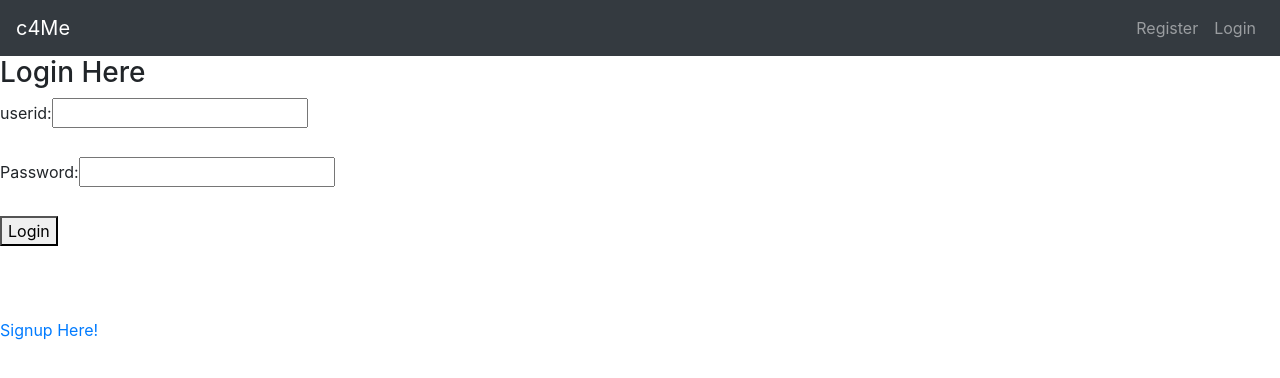
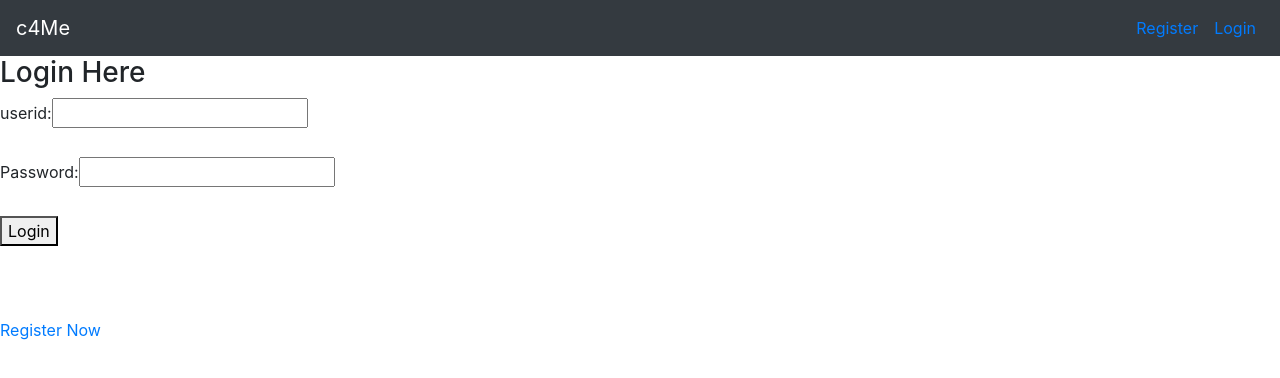
Before and after one commit to lyzhng/c4me, a React (Create React App) app in the folder client/: page /login in a window 1280 px wide. Shown: the top 378 px of the page. Built offline with nearby package versions, Linux system fonts and the light colour scheme; no server answers.

Commit message:
Fixed navbar routing bug

```diff
--- a/client/src/App.js
+++ b/client/src/App.js
@@ -7,32 +7,35 @@ import Auth from './components/auth/Auth.jsx';
 import SearchColleges from './components/college/SearchColleges.jsx';
 import Navbar from './components/navbar/CNavbar';
 import Admin from './components/admin/Admin.jsx';
+import Profile from './components/profile/Profile.jsx';
 
 export default class App extends React.Component {
 
-  refresh = () =>{
-		this.setState({});
+	logout = (event)=>{
+    event.preventDefault();
+    document.cookie = 'token=;expires=Thu, 01 Jan 1970 00:00:01 GMT;';
+    this.setState({})
 	}
 
   render(){
     const NavAuth = Auth(Navbar);
     return (
+      <BrowserRouter>
        <div className="App">
-        <NavAuth />
-       <BrowserRouter>
+       <NavAuth logout = {this.logout.bind(this)} />
           <Switch>
             <Route exact path = "/" component = {HomeScreen} />
-                <Route exact path = "/register" component = {Register} />
-                <Route exact path = "/login" component = {Login} />
-                {/* <Route path = "/profile/:userid" component={Auth(Profile)} /> */}
+            <Route exact path = "/register" component = {Auth(Register)} />
+            <Route exact path = "/login" component = {Auth(Login)} />
+            <Route path = "/profile/:userid" component={Auth(Profile)} />
             <Route path = "/colleges" component = {Auth(SearchColleges)} />
             {/* <Route path  = "/college/:name" component = {Auth(College)} /> */}
             {/* <Route path = "/highschools" component = {Auth(Highschools)} /> */}
             <Route exact path = "/admin" component = {Auth(Admin)} />
             <Route path = "/:any" component = {HomeScreen} />
           </Switch>
+        </div>
       </BrowserRouter>
-      </div>
     );
   }
 
--- a/client/src/components/auth/Login.jsx
+++ b/client/src/components/auth/Login.jsx
@@ -1,6 +1,7 @@
 import React from 'react';
 import "./index.css"
 import axios from 'axios'
+import {Redirect, Link} from 'react-router-dom';
 
 export default class Login extends React.Component{
     state={
@@ -37,27 +38,32 @@ export default class Login extends React.Component{
     }
 
     render(){
+			if(!this.props.userid){
 				return(
 						<div>
 						<div>
 							<h3>Login Here</h3>
-                <label htmlFor=" userid"> userid: </label>
-                <input name="userid" onChange={this.handleInputChange}/>
+							<label htmlFor = " userid"> userid: </label>
+							<input name = "userid" onChange = {this.handleInputChange}/>
 							<br/>
 							<br/>
-                <label htmlFor="password">Password: </label>
-                <input type="password" name="password"onChange={this.handleInputChange}/>
+							<label htmlFor = "password">Password: </label>
+							<input type = "password" name = "password" onChange = {this.handleInputChange}/>
 							<br/>
 							<br/>
-                <button onClick={this.login} >Login</button>
+							<button onClick = {this.login} >Login</button>
 							<br/>
 							<br/>
-                <span style={{color:"red"}}>{this.state.err}
+							<span style = {{color:"red"}}>{this.state.err}
 							<br/>
 							<br/></span>
 						</div>
-            <a href="/register">Signup Here!</a>
+						<Link to = "/register">Register Now</Link>
 						</div>
 				)
 			}
+			else{
+				return	<Redirect to = "/" />
 			}
+	}
+}
--- a/client/src/components/auth/Register.jsx
+++ b/client/src/components/auth/Register.jsx
@@ -1,6 +1,7 @@
 import React from 'react';
 import "./index.css"
 import axios from "axios";
+import {Redirect, Link} from 'react-router-dom';
 
 export default class Register extends React.Component{
     state={
@@ -34,6 +35,7 @@ export default class Register extends React.Component{
     }
 
     render(){
+        if(!this.props.userid){
             return(
                 <div>
                 <div>
@@ -53,8 +55,12 @@ export default class Register extends React.Component{
                     <br/>
                     <br/></span>
                 </div>
-            <a href="/login">Login</a>
+                <Link to = "/login">Login Here</Link>
                 </div>
             )
         }
+        else{
+           return <Redirect to = "/" />
         }
+    }
+}
--- a/client/src/components/navbar/CNavbar.jsx
+++ b/client/src/components/navbar/CNavbar.jsx
@@ -2,18 +2,12 @@ import React from 'react';
 import Navbar from 'react-bootstrap/Navbar';
 import Nav from 'react-bootstrap/Nav';
 import Button from 'react-bootstrap/Button';
-import { useHistory } from "react-router-dom";
+import  { Link } from 'react-router-dom';
+export default class CNavbar extends React.Component{
 
-export default class CNavbar extends React.Component{
 	state = {
 		visibility: "visible",
 		userid: ""
-	}
-
-	logout = (event)=>{
-        event.preventDefault();
-        document.cookie = 'token=;expires=Thu, 01 Jan 1970 00:00:01 GMT;';
-		window.location.href = "/login";
 	}
 
 	componentDidMount(){
@@ -29,6 +23,7 @@ export default class CNavbar extends React.Component{
 	}
 
 	render(){
+		console.log(this.props);
 		return(
 			<Navbar collapseOnSelect expand="lg" bg="dark" variant="dark">
 			<Navbar.Brand href="/">c4Me</Navbar.Brand>
@@ -40,8 +35,9 @@ export default class CNavbar extends React.Component{
 			</Nav>
 			<Nav>
 			{this.state.userid ?
-			this.state.userid !== "admin" ? <React.Fragment><Nav.Link href={"/profile/"+this.state.userid}>{this.state.userid}</Nav.Link><Button variant = "link" onClick = {this.logout}>Logout</Button></React.Fragment> : <Button onClick = {this.logout}>Logout</Button>
-			: <React.Fragment><Nav.Link href="/register">Register</Nav.Link><Nav.Link href="/login">Login</Nav.Link></React.Fragment>
+			this.state.userid !== "admin" ? <React.Fragment><Nav.Link href={"/profile/"+this.state.userid}>{this.state.userid}</Nav.Link><Button variant = "link" onClick = {this.props.logout}>Logout</Button></React.Fragment> :
+			<Button onClick = {this.props.logout}>Logout</Button>
+			: <React.Fragment><Nav.Link href="/register"><Link to = "/register">Register</Link></Nav.Link><Nav.Link ><Link to = "/login">Login</Link></Nav.Link></React.Fragment>
 			}
 			</Nav>
 			</Navbar.Collapse>
--- /dev/null
+++ b/client/src/components/profile/Profile.jsx
@@ -0,0 +1,28 @@
+import React from 'react';
+import {Redirect} from 'react-router-dom';
+import Axios from 'axios';
+
+export default class Profile extends React.Component{
+
+  state = {
+
+  }
+
+  componentDidMount(){
+    console.log("MY PROFILE HELLO???");
+    Axios.get("/getuser/" + this.props.userid)
+  }
+
+  render(){
+    console.log(this.props);
+    if(this.props.userid){
+    return(
+       <h1>User ID: {this.props.match.params.userid}</h1>
+
+    )
+    }
+    else{
+    return <Redirect to = "/login" />
+    }
+  }
+}
```
Lines whose indentation alone changed are shown as unchanged.
